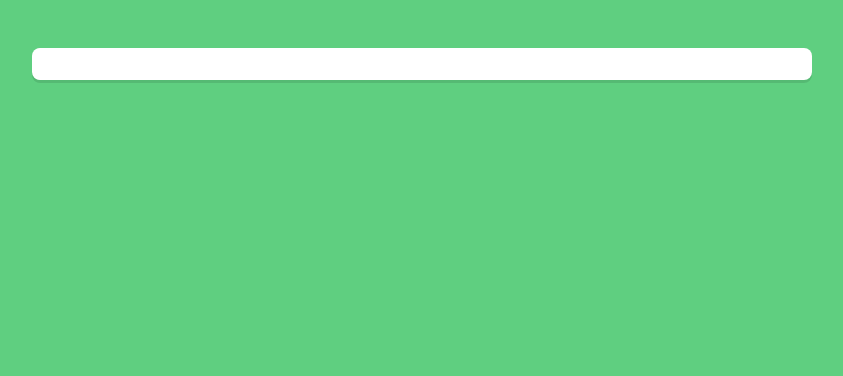
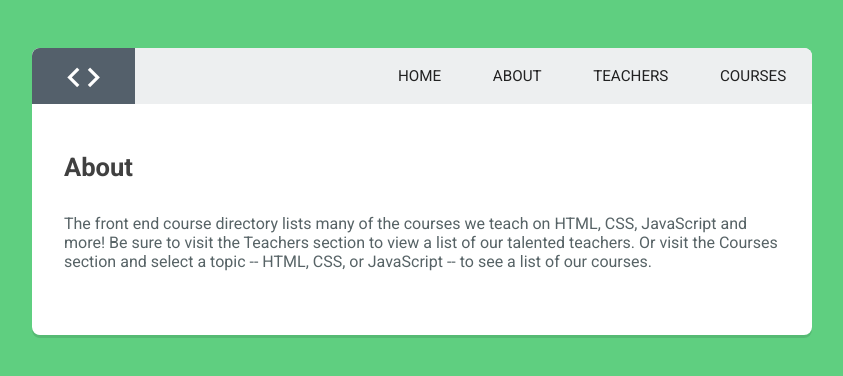
Before and after one commit to LuayAlali/Treehouse-course-directory, a React (Create React App) app: page /about in a window 1280 px wide. Shown: the top 376 px of the page, without its empty margins (218-1061 px from the left). Built offline with nearby package versions, Linux system fonts and the light colour scheme.

Commit message:
Route path for nav links.  Link to components in header using 'Link to"

```diff
--- a/src/components/About.js
+++ b/src/components/About.js
@@ -1,8 +1,8 @@
 import React from 'react';
 
-const About = () => (
+const About = (props) => (
   <div className="main-content">
-    <h2>About</h2>
+    <h2>{props.title}</h2>
     <p>The front end course directory lists many of the courses we teach on HTML, CSS, JavaScript and more! Be sure to visit the Teachers section to view a list of our talented teachers. Or visit the Courses section and select a topic -- HTML, CSS, or JavaScript -- to see a list of our courses.</p>
   </div>
 );
--- a/src/components/App.js
+++ b/src/components/App.js
@@ -5,11 +5,22 @@ import {
 
 } from 'react-router-dom';
 
+// App component
+import Header from './Header';
+import Home from './Home';
+import About from './About';
+import Teachers from './Teachers';
+import Courses from './Courses';
+
 
 const App = () => (
   <BrowserRouter>
   <div className="container">
-
+    <Header />
+     <Route exact path="/" component={Home}/>
+     <Route path="/about" render={ () => <About title="About" /> } />
+     <Route  path="/teachers" component={Teachers} />
+     <Route  path="/courses" component={Courses} />
   </div>
   </BrowserRouter>
 );
--- a/src/components/Header.js
+++ b/src/components/Header.js
@@ -1,13 +1,14 @@
 import React from 'react';
+import {Link} from 'react-router-dom';
 
 const Header = () => (
   <header>
     <span className="icn-logo"><i className="material-icons">code</i></span>
     <ul className="main-nav">
-      <li><a href="#">Home</a></li>
-      <li><a href="#">About</a></li>
-      <li><a href="#">Teachers</a></li>
-      <li><a href="#">Courses</a></li>
+      <li><Link to="/">Home</Link></li>
+      <li><Link to="/about">About</Link></li>
+      <li><Link to="/teachers">Teachers</Link></li>
+      <li><Link to="/courses">Courses</Link></li>
     </ul>
   </header>
 );
```
